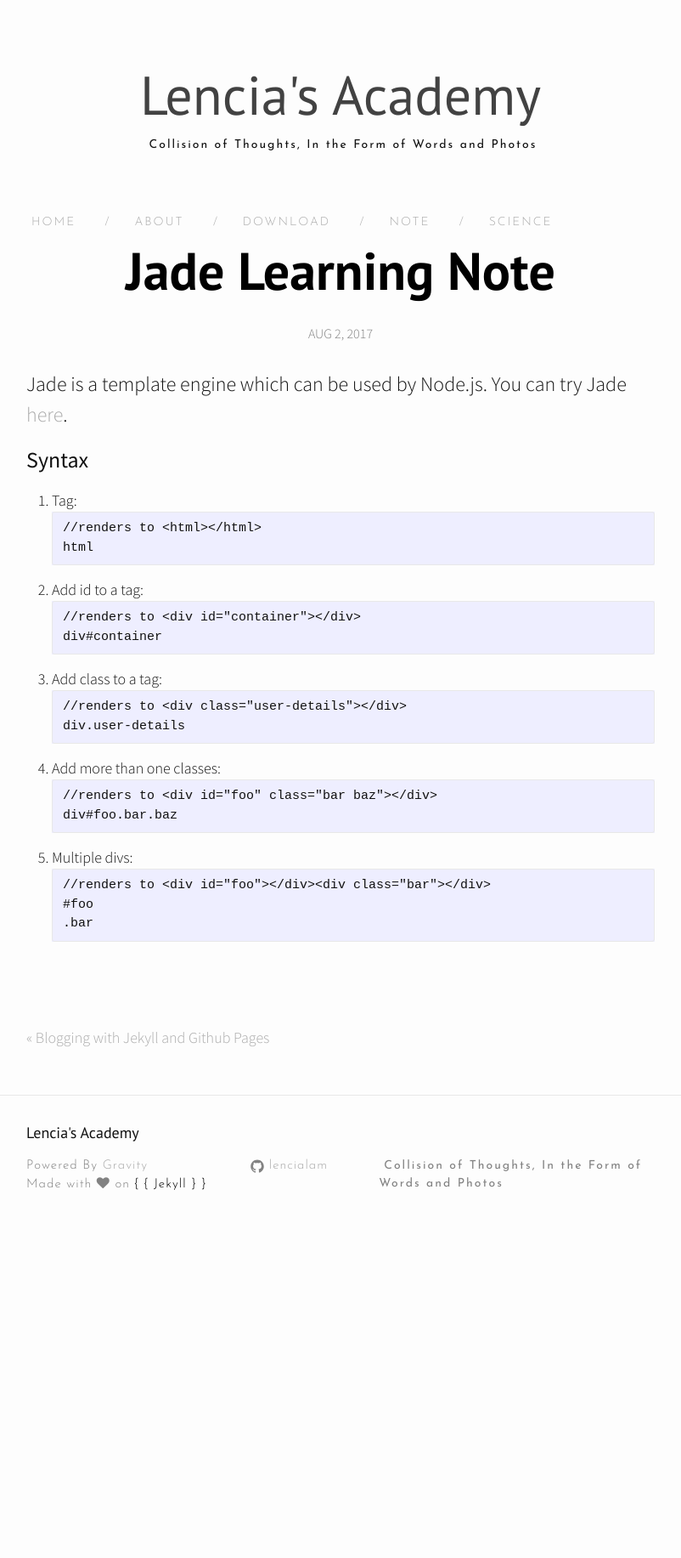
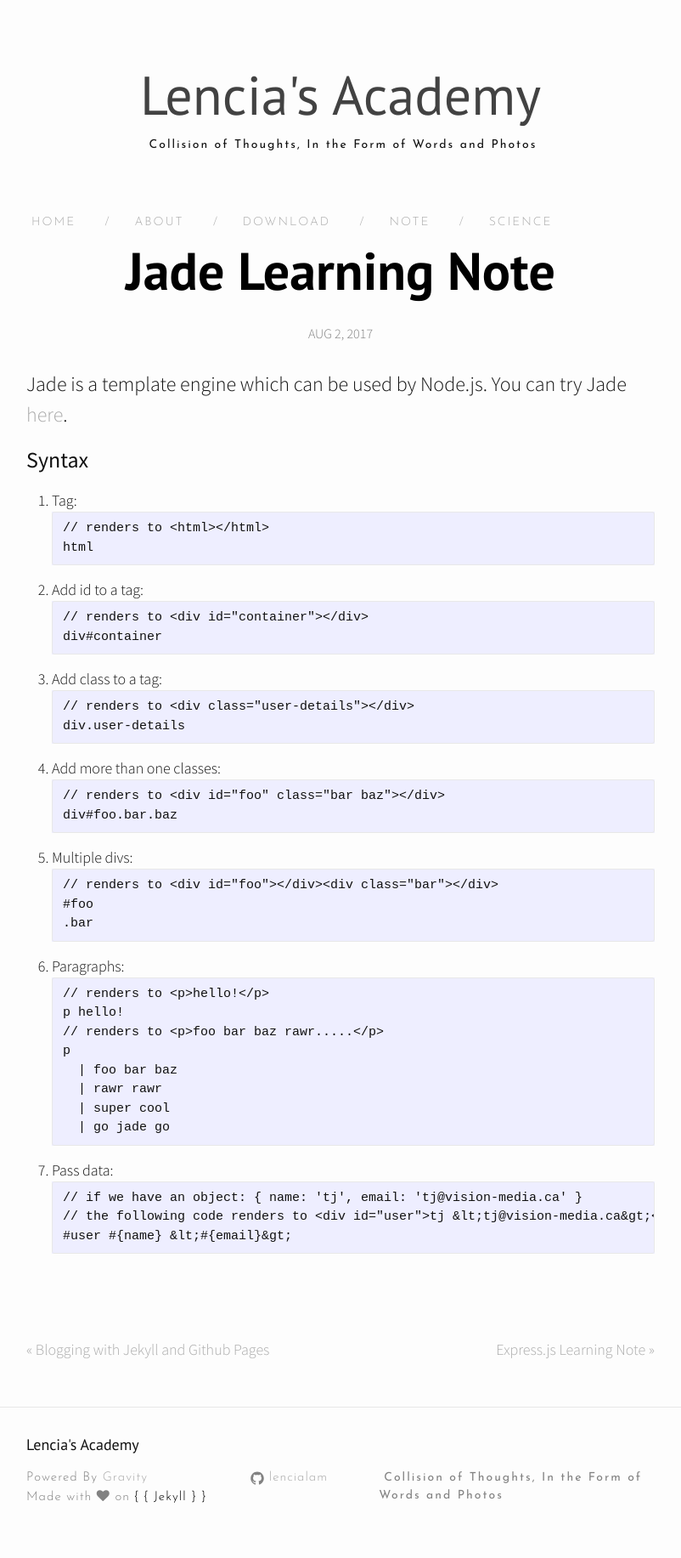
Before and after one commit to lencialam/lencialam.github.io, a Jekyll site: the page built from _posts/2017-08-02-jade-note.markdown, in a window 1280 px wide. Shown: the whole page at 85% size, without its empty margins (239-1041 px from the left). Built offline with Jekyll 4.4.1, drawn with Linux system fonts in a browser that asks for light colours; nearby versions of some CDN libraries; before the commit the page ends 1466 px from its top, so only the background shows below that.

Commit message:
learning updates

````diff
--- a/_posts/2017-08-02-jade-note.markdown
+++ b/_posts/2017-08-02-jade-note.markdown
@@ -10,27 +10,44 @@
 ### Syntax
 1. Tag:
 ```
-//renders to <html></html>
+// renders to <html></html>
 html
 ```
 2. Add id to a tag:
 ```
-//renders to <div id="container"></div>
+// renders to <div id="container"></div>
 div#container
 ```
 3. Add class to a tag:
 ```
-//renders to <div class="user-details"></div>
+// renders to <div class="user-details"></div>
 div.user-details
 ```
 4. Add more than one classes:
 ```
-//renders to <div id="foo" class="bar baz"></div>
+// renders to <div id="foo" class="bar baz"></div>
 div#foo.bar.baz
 ```
 5. Multiple divs:
 ```
-//renders to <div id="foo"></div><div class="bar"></div>
+// renders to <div id="foo"></div><div class="bar"></div>
 #foo
 .bar
 ```
+6. Paragraphs:
+```
+// renders to <p>hello!</p>
+p hello!
+// renders to <p>foo bar baz rawr.....</p>
+p
+  | foo bar baz
+  | rawr rawr
+  | super cool
+  | go jade go
+```
+7. Pass data:
+```
+// if we have an object: { name: 'tj', email: 'tj@vision-media.ca' }
+// the following code renders to <div id="user">tj &lt;tj@vision-media.ca&gt;</div>
+#user #{name} &lt;#{email}&gt;
+```
````
Also changed, not shown: _posts/2017-08-01-express-note.markdown (deleted, +0 -11 lines), _posts/2017-08-02-express-note.markdown (added, +11 -0 lines).
